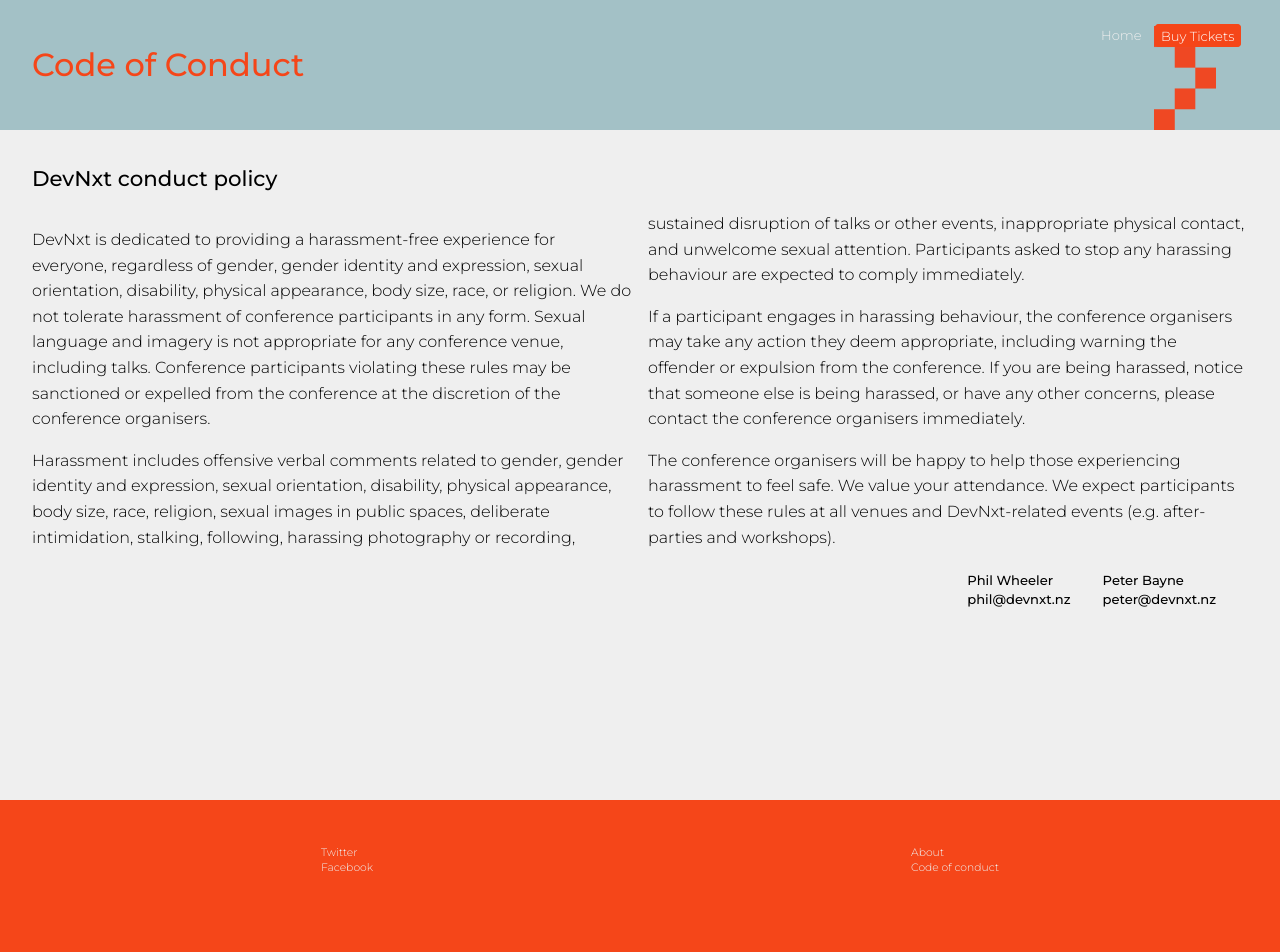
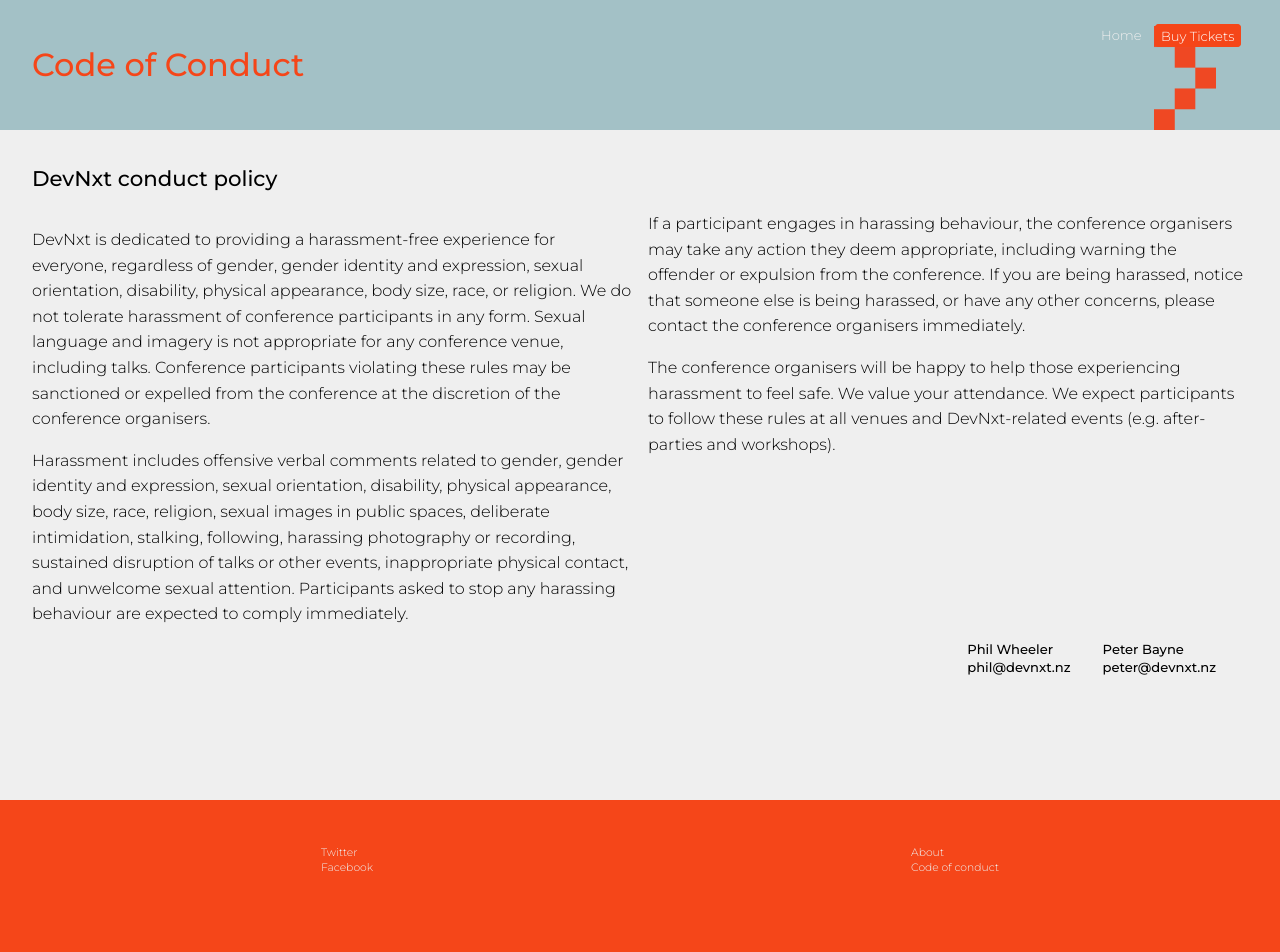
Before and after one commit to devnxt-nz/devnxt-nz.github.io, an ASP.NET Core app: page /cofc in a window 1280 px wide. Run offline with ASP.NET Core 8, Linux system fonts and the light colour scheme.

Commit message:
Fix column breaks

```diff
--- a/Client/wwwroot/css/main.css
+++ b/Client/wwwroot/css/main.css
@@ -121,6 +121,7 @@
 .wordy p{
   font-size: 1em;
   line-height: 1.6;
+  break-inside: avoid;
 }
 
 /* ====== COLOURS ====== */
```
